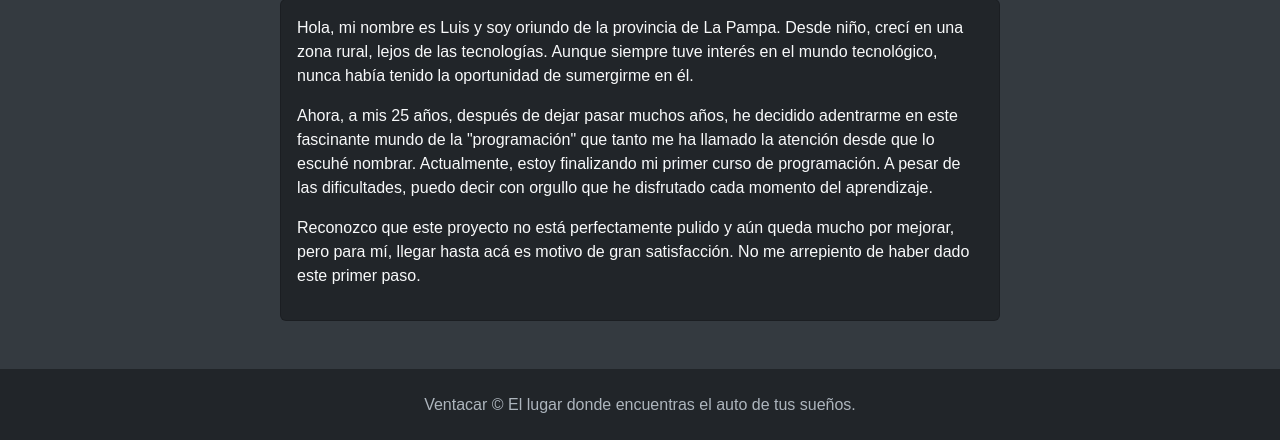
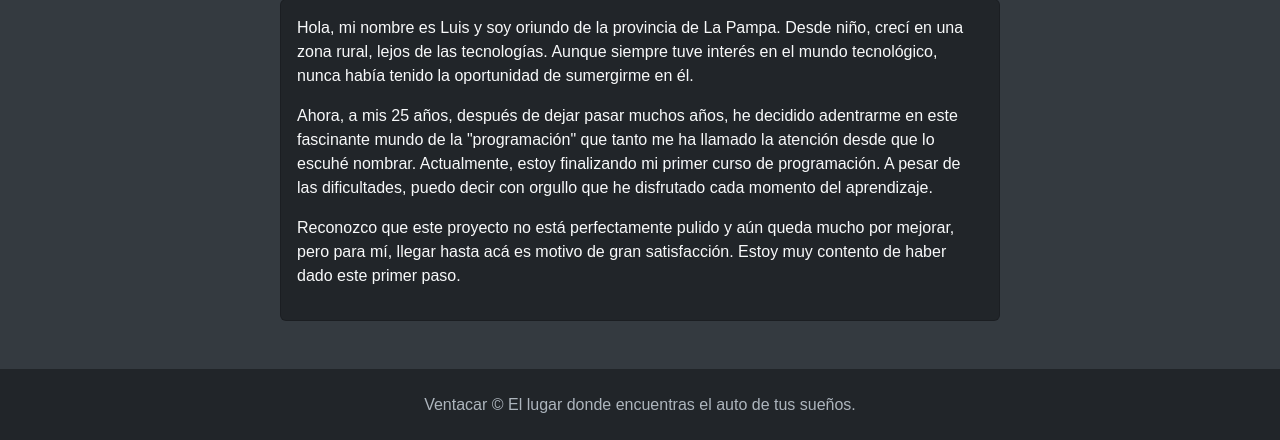
Before and after one commit to LuisDEsposito/consecionaria, a Django app: page /about/me/ in a window 1280 px wide. Shown: the part 111-551 px from the top of the page. Run offline with Django 5.2, Linux system fonts and the light colour scheme; some libraries are stand-ins or nearby versions.

Commit message:
modificacion texto de about_me

```diff
--- a/core/templates/core/about_me.html
+++ b/core/templates/core/about_me.html
@@ -13,7 +13,7 @@
                 <div class="card-body">
                     <p>Hola, mi nombre es Luis y soy oriundo de la provincia de La Pampa. Desde niño, crecí en una zona rural, lejos de las tecnologías. Aunque siempre tuve interés en el mundo tecnológico, nunca había tenido la oportunidad de sumergirme en él.</p>
                     <p>Ahora, a mis 25 años, después de dejar pasar muchos años, he decidido adentrarme en este fascinante mundo de la "programación" que tanto me ha llamado la atención desde que lo escuhé nombrar. Actualmente, estoy finalizando mi primer curso de programación. A pesar de las dificultades, puedo decir con orgullo que he disfrutado cada momento del aprendizaje.</p>
-                    <p>Reconozco que este proyecto no está perfectamente pulido y aún queda mucho por mejorar, pero para mí, llegar hasta acá es motivo de gran satisfacción. No me arrepiento de haber dado este primer paso.</p>
+                    <p>Reconozco que este proyecto no está perfectamente pulido y aún queda mucho por mejorar, pero para mí, llegar hasta acá es motivo de gran satisfacción. Estoy muy contento de haber dado este primer paso.</p>
                 </div>
             </div>
         </div>
```
